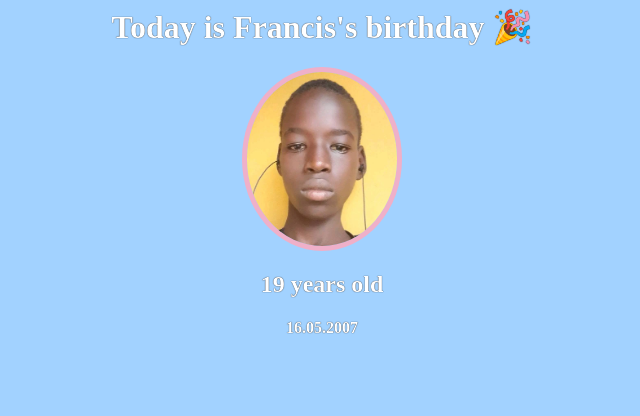
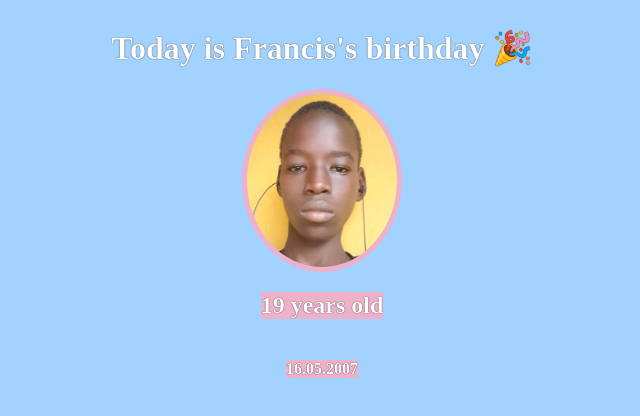
Before and after one commit to Frankrazy/Birthday-gift-site, a website built with Vite: page index.html in a window 1280 px wide. Shown: the whole page, without its empty margins (318-958 px from the left). Built offline with nearby package versions, Linux system fonts and the light colour scheme; a web font is replaced by a local one.

Commit message:
turn header into a flexbox

```diff
--- a/index.html
+++ b/index.html
@@ -6,9 +6,11 @@
         <link href="https://fonts.googleapis.com/css2?family=Happy+Monkey&display=swap" rel="stylesheet">
     </head>
     <body>
-        <h1>Today is Francis's birthday 🎉</h1>
-        <img src="francis.jpg" id="francis-photo" alt="Photo of Francis">
-        <h2>19 years old</h2>
-        <h4>16.05.2007</h4>
+      <div id="header">
+          <h1>Today is Francis's birthday 🎉</h1>
+          <img src="francis.jpg" id="francis-photo" alt="Photo of Francis">
+          <h2>19 years old</h2>
+          <h4>16.05.2007</h4>
+      </div>
     </body>
 </html>
--- a/styles.css
+++ b/styles.css
@@ -14,3 +14,14 @@
 h1, h2, h4 {
    text-shadow: 0 0 1px black;
 }
+
+h2, h4 {
+   background-color: #efb0c9;
+}
+
+#header {
+  display: flex;
+  flex-direction: column;
+  align-items: center;
+  justify-content: center;
+}
```
